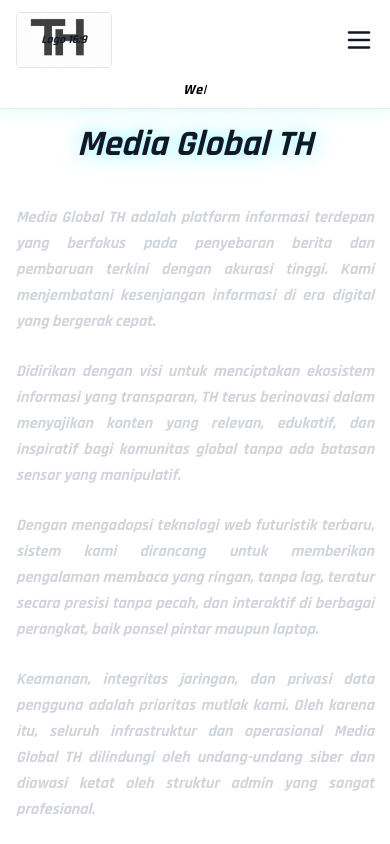
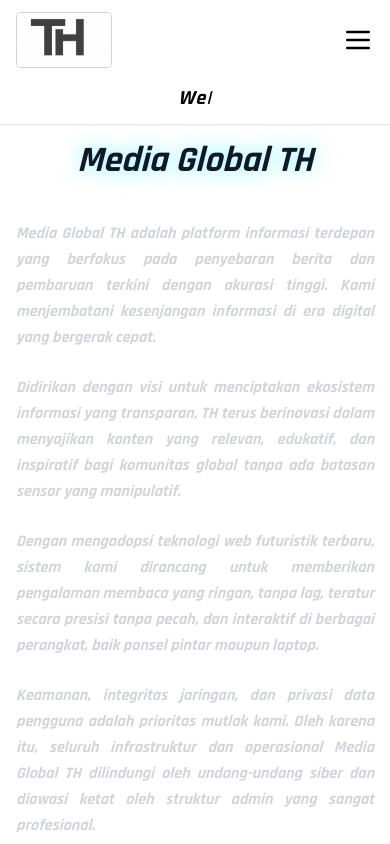
Before and after one commit to XZEERH/WEB-TH, a React (Vite) app: page / in a window 390 px wide. Shown: the top 844 px of the page. Built offline with nearby package versions, Linux system fonts and the light colour scheme.

Commit message:
Update Layout.tsx

```diff
--- a/src/components/Layout.tsx
+++ b/src/components/Layout.tsx
@@ -11,60 +11,84 @@
   { path: '/tentang', name: 'Tentang Kami', isHtml: false }
 ];
 
+// Buat array baru khusus Next Page (Tanpa Halaman Admin)
+const visiblePages = pages.filter(p => p.name !== 'Halaman Admin');
+
 export default function Layout({ children }: { children: React.ReactNode }) {
-  const [menuOpen, setMenuOpen] = useState(false);
+  const[menuOpen, setMenuOpen] = useState(false);
   const location = useLocation();
   const navigate = useNavigate();
 
-  // Scroll to top ketika ganti halaman
   useEffect(() => {
     window.scrollTo(0, 0);
-  }, [location.pathname]);
+  },[location.pathname]);
 
-  const currentIndex = pages.findIndex(p => p.path === location.pathname);
-  // Jika tidak ketemu (misal lg di html), default ke home
+  // Hitung next page (hanya dari yang visible)
+  const currentIndex = visiblePages.findIndex(p => p.path === location.pathname);
   const safeIndex = currentIndex !== -1 ? currentIndex : 0;
-  const nextPage = safeIndex < pages.length - 1 ? pages[safeIndex + 1] : pages[0];
+  const nextPage = safeIndex < visiblePages.length - 1 ? visiblePages[safeIndex + 1] : visiblePages[0];
 
   const handleNextPage = () => {
-    if (nextPage.isHtml) {
-      window.location.href = nextPage.path;
+    navigate(nextPage.path);
+  };
+
+  // Fungsi Password Admin
+  const handleAdminClick = (e: React.MouseEvent, path: string) => {
+    e.preventDefault();
+    const pass = prompt("Masukkan password untuk mengakses halaman ini:");
+    if (pass === "TH 2026") {
+      window.location.href = path;
     } else {
-      navigate(nextPage.path);
+      alert("Password salah atau dibatalkan!");
     }
+    setMenuOpen(false);
   };
 
   return (
-    <div className="min-h-screen flex flex-col">
-      <header className="sticky top-0 z-40 bg-darkBg/90 backdrop-blur-md border-b border-neonBlue/30 shadow-[0_0_15px_rgba(0,240,255,0.2)]">
+    <div className="min-h-screen flex flex-col bg-white">
+      {/* Header Terang */}
+      <header className="sticky top-0 z-40 bg-white/90 backdrop-blur-md border-b border-gray-200 shadow-sm">
         <div className="flex items-center justify-between px-4 py-3">
-          <div className="w-24 h-14 overflow-hidden rounded border border-neonBlue/50 bg-black flex items-center justify-center">
+          {/* Logo */}
+          <div className="w-24 h-14 overflow-hidden rounded border border-gray-300 bg-gray-100 flex items-center justify-center">
             <img src="/assets/favicon-th.jpg" alt="TH Logo" className="w-full h-full object-cover" onError={(e) => e.currentTarget.style.display='none'} />
-            <span className="absolute text-xs text-neonBlue">Logo 16:9</span>
           </div>
 
-          <div className="hidden md:block absolute left-1/2 -translate-x-1/2 text-xl md:text-2xl">
+          {/* Typewriter Center Desktop (Dibuat Lebih Besar) */}
+          <div className="hidden md:block absolute left-1/2 -translate-x-1/2 text-2xl md:text-3xl font-extrabold">
             <Typewriter />
           </div>
 
-          <button onClick={() => setMenuOpen(!menuOpen)} className="text-neonBlue z-50">
-            {menuOpen ? <X size={30} /> : <Menu size={30} />}
+          <button onClick={() => setMenuOpen(!menuOpen)} className="text-black z-50">
+            {menuOpen ? <X size={32} /> : <Menu size={32} />}
           </button>
         </div>
 
-        <div className="md:hidden text-center pb-2 text-sm">
+        {/* Typewriter Mobile (Dibuat Lebih Besar) */}
+        <div className="md:hidden text-center pb-3 text-xl font-extrabold mt-1">
           <Typewriter />
         </div>
 
+        {/* Dropdown Menu Terang */}
         {menuOpen && (
-          <nav className="absolute top-full left-0 w-full bg-darkBg border-b border-neonBlue p-4 flex flex-col space-y-4 animate-fade-in shadow-xl">
+          <nav className="absolute top-full left-0 w-full bg-white border-b border-gray-200 p-4 flex flex-col space-y-4 animate-fade-in shadow-lg">
             {pages.map((page) => (
               page.isHtml ? (
-                <a key={page.path} href={page.path} className="text-lg text-gray-300 hover:text-neonBlue transition-colors border-b border-gray-800 pb-2">
+                <a
+                  key={page.path}
+                  href={page.path}
+                  onClick={(e) => handleAdminClick(e, page.path)}
+                  className="text-lg text-gray-600 hover:text-black transition-colors border-b border-gray-100 pb-2"
+                >
                   {page.name}
                 </a>
               ) : (
-                <Link key={page.path} to={page.path} onClick={() => setMenuOpen(false)} className={`text-lg transition-colors border-b border-gray-800 pb-2 ${location.pathname === page.path ? 'text-neonBlue' : 'text-gray-300 hover:text-neonBlue'}`}>
+                <Link
+                  key={page.path}
+                  to={page.path}
+                  onClick={() => setMenuOpen(false)}
+                  className={`text-lg transition-colors border-b border-gray-100 pb-2 ${location.pathname === page.path ? 'text-black font-extrabold' : 'text-gray-600 hover:text-black'}`}
+                >
                   {page.name}
                 </Link>
               )
@@ -76,22 +100,22 @@
       <main className="flex-grow p-4 md:p-8 animate-fade-in" key={location.pathname}>
         {children}
 
-        {/* Icon Card Halaman Berikutnya */}
+        {/* Icon Card Halaman Berikutnya (Admin sudah tidak ada di sini) */}
         <div className="mt-16 flex justify-center md:justify-end">
           <div
             onClick={handleNextPage}
-            className="group cursor-pointer flex items-center gap-4 bg-darkCard border-2 border-neonBlue/50 p-4 rounded-xl hover:bg-neonBlue hover:text-black transition-all duration-300 shadow-[0_0_15px_rgba(0,240,255,0.2)]"
+            className="group cursor-pointer flex items-center gap-4 bg-gray-50 border-2 border-gray-200 p-4 rounded-xl hover:bg-gray-900 hover:text-white transition-all duration-300 shadow-sm hover:shadow-md"
           >
             <div>
-              <p className="text-sm text-gray-400 group-hover:text-black/70">Halaman berikutnya</p>
-              <h3 className="text-xl">{nextPage.name}</h3>
+              <p className="text-sm text-gray-500 group-hover:text-gray-300">Halaman berikutnya</p>
+              <h3 className="text-xl text-black group-hover:text-white">{nextPage.name}</h3>
             </div>
-            <ArrowRight size={28} className="text-neonBlue group-hover:text-black" />
+            <ArrowRight size={28} className="text-black group-hover:text-white" />
           </div>
         </div>
       </main>
 
-      <footer className="bg-darkCard border-t border-neonBlue/30 text-center p-5 text-sm md:text-base text-gray-400">
+      <footer className="bg-gray-100 border-t border-gray-200 text-center p-5 text-sm md:text-base text-gray-500">
         <p>TH dilindungi undang-undang | Dibuat oleh Razeerh</p>
       </footer>
     </div>
```
